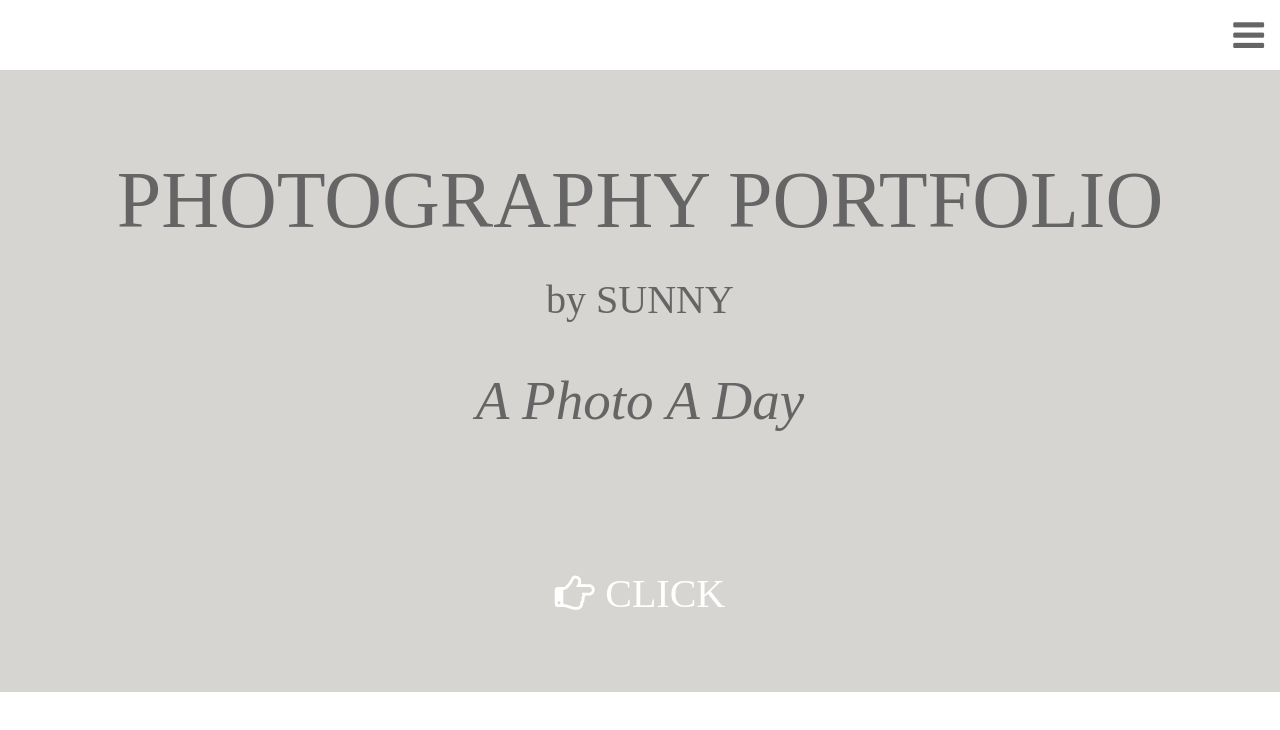
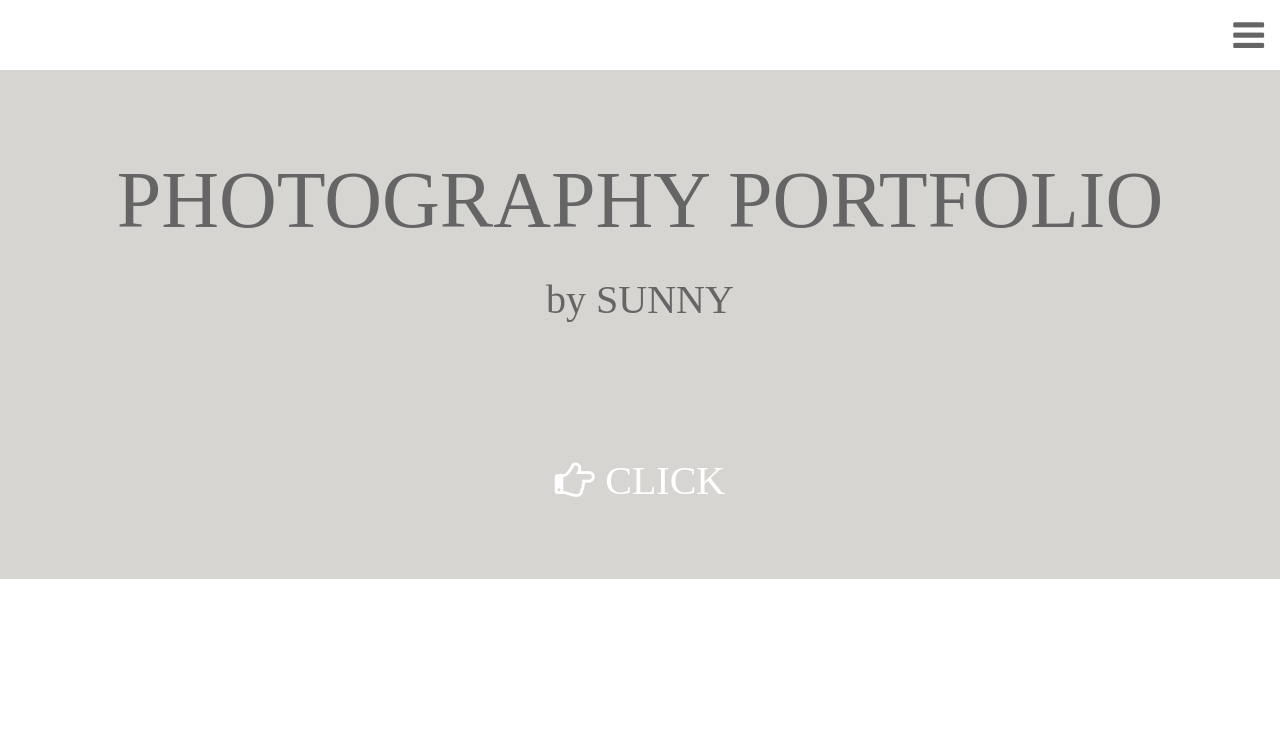
Before and after one commit to Sunny32486/sunny32486.github.io, a plain HTML site: page index.html in a window 1280 px wide. Drawn offline with nearby package versions, Linux system fonts and the light colour scheme.

Commit message:
Update index.html

```diff
--- a/index.html
+++ b/index.html
@@ -44,7 +44,6 @@ header {
 <header class="w3-center w3-margin-bottom">
   <h1><span style="font-family: 'Playfair Display', serif; font-size:80px; color:black"><b></b>PHOTOGRAPHY PORTFOLIO</b></h1></span>
   <h2><span style="font-family: 'Playfair Display', serif; font-size:40px; color:black"><b></b>by SUNNY</b></h2></span>
-  <h2><p><span style="font-family: 'Playfair Display', serif; font-size:55px;"><i>A Photo A Day</i></p></h2></span>
   <p class="w3-padding-16"></p><button class="w3-button background-color:rgb(0,0,0)" onclick="myFunction()">
     <i class="fa fa-hand-o-right" aria-hidden="true" style="color: rgb(255, 255, 255); style"></i> <span style="font-family: 'Playfair Display', serif; font-size:40px; color: rgb(255, 255, 255);"> CLICK </span></button>
 <div><style</div>
```
